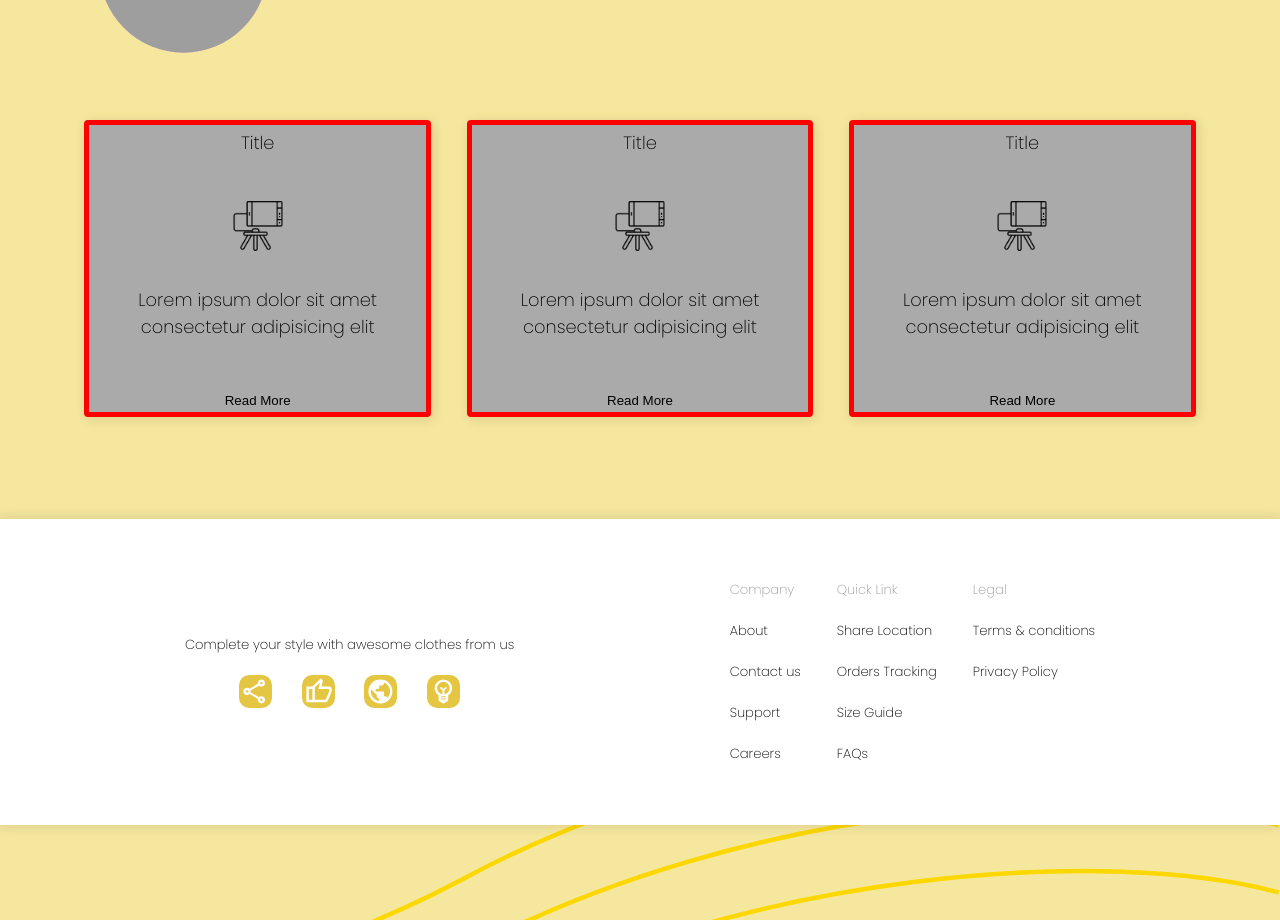
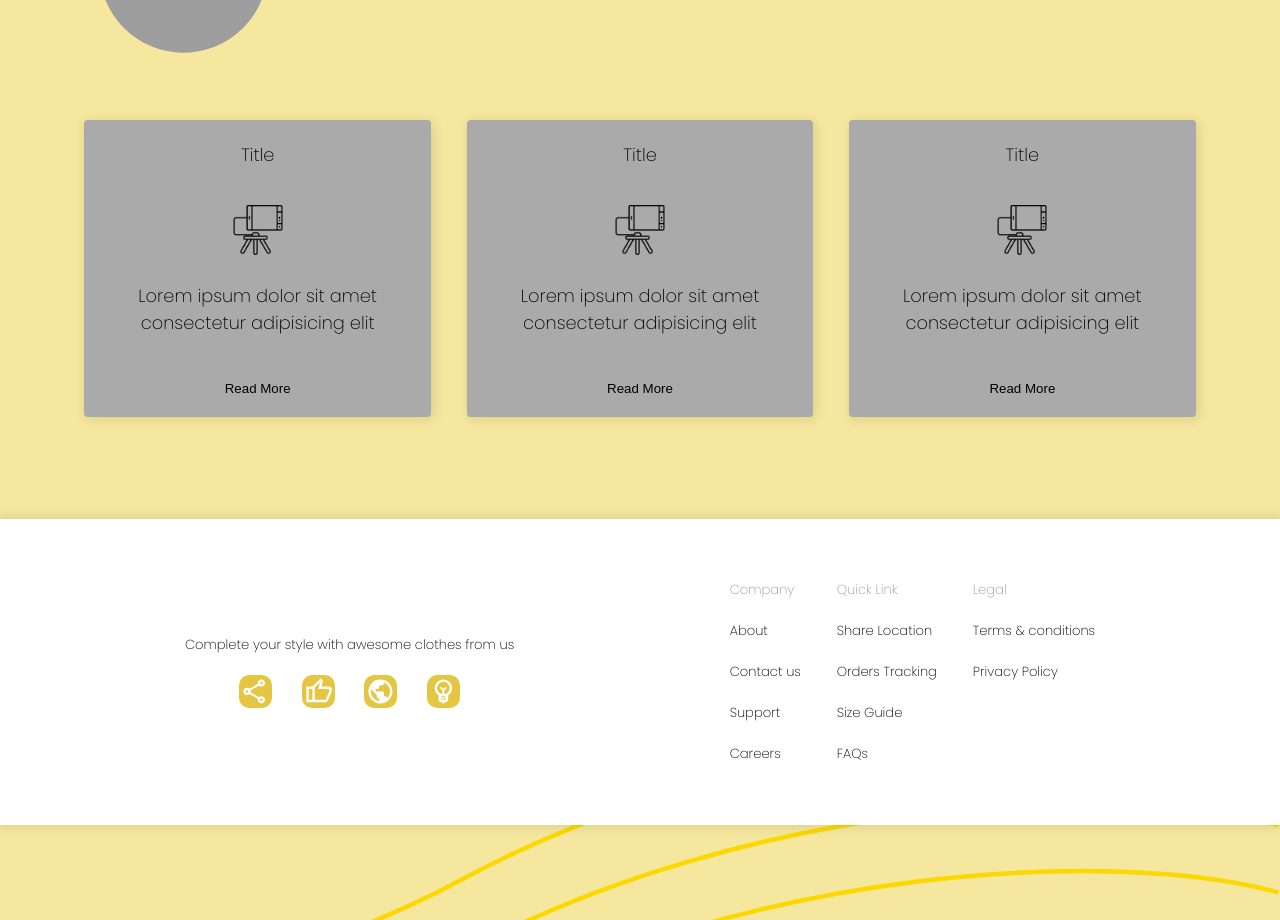
Before and after one commit to jili0/amazing-shop, a React (Vite) app: page /products in a window 1280 px wide. Shown: the part 1740-2660 px from the top of the page. Built offline with nearby package versions, Linux system fonts and the light colour scheme; grey boxes are pictures that could not be loaded.

Commit message:
add padding to about-card

```diff
--- a/src/styles/app.css
+++ b/src/styles/app.css
@@ -537,12 +537,12 @@ main {
   align-items: center;
   justify-content: space-between;
   font-size: calc(5px + 1vw);
-  border: solid 5px red;
+  padding: calc(.2rem + 1vw)
 }
 
 .about-card p {
-  padding: .2rem;
-  margin-bottom:.5rem;
+  padding: 0.2rem;
+  margin-bottom: 0.5rem;
   text-align: center;
 }
 
```
